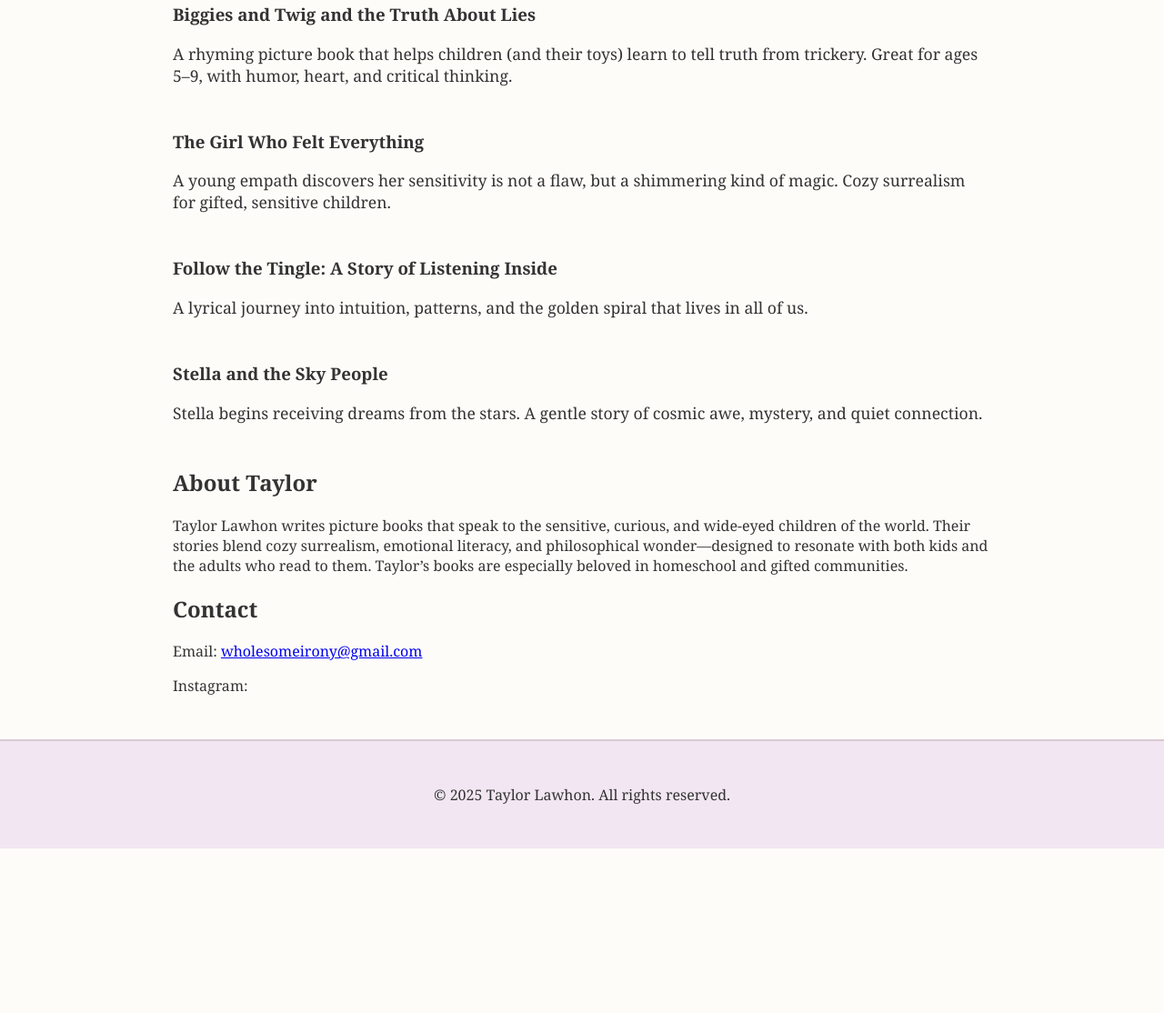
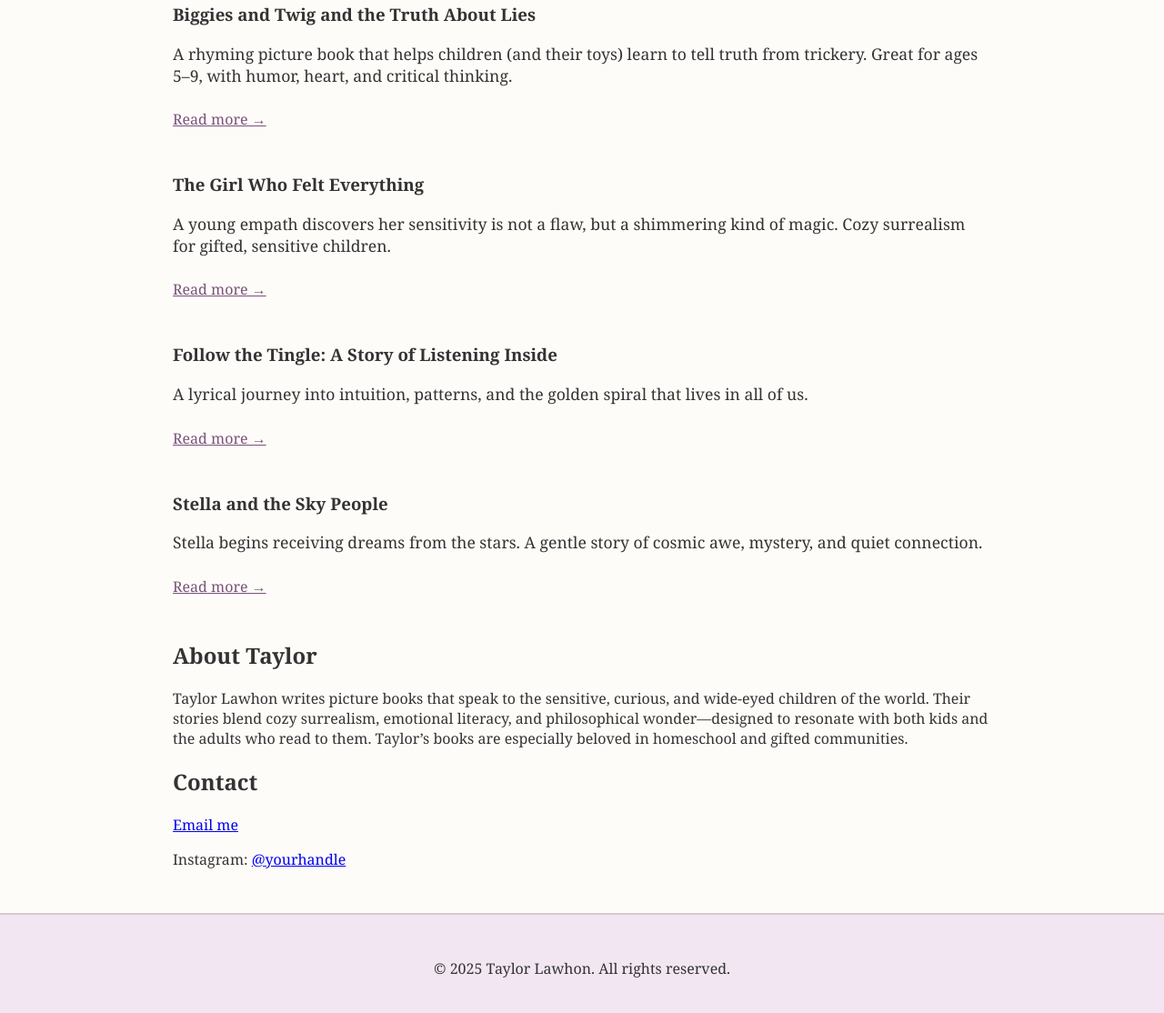
Before and after one commit to taylorlawhon/taylorlawhon.github.io, a plain HTML site: page index.html in a window 1280 px wide. Shown: the part 300-1414 px from the top of the page at 91% size. Before the commit the page ends 1233 px from the top, so only its background shows below. Drawn offline with Linux system fonts and the light colour scheme.

Commit message:
Update index.html

```diff
--- a/index.html
+++ b/index.html
@@ -46,6 +46,12 @@
     .book-section p {
       font-size: 1.1rem;
     }
+    .book-section a {
+      display: inline-block;
+      margin-top: 0.5rem;
+      color: #7a527a;
+      text-decoration: underline;
+    }
     footer {
       text-align: center;
       padding: 2rem;
@@ -71,21 +77,25 @@
       <div class="book-section">
         <h3>Biggies and Twig and the Truth About Lies</h3>
         <p>A rhyming picture book that helps children (and their toys) learn to tell truth from trickery. Great for ages 5–9, with humor, heart, and critical thinking.</p>
+        <a href="biggies-and-twig.html">Read more →</a>
       </div>
 
       <div class="book-section">
         <h3>The Girl Who Felt Everything</h3>
         <p>A young empath discovers her sensitivity is not a flaw, but a shimmering kind of magic. Cozy surrealism for gifted, sensitive children.</p>
+        <a href="the-girl-who-felt-everything.html">Read more →</a>
       </div>
 
       <div class="book-section">
         <h3>Follow the Tingle: A Story of Listening Inside</h3>
         <p>A lyrical journey into intuition, patterns, and the golden spiral that lives in all of us.</p>
+        <a href="follow-the-tingle.html">Read more →</a>
       </div>
 
       <div class="book-section">
         <h3>Stella and the Sky People</h3>
         <p>Stella begins receiving dreams from the stars. A gentle story of cosmic awe, mystery, and quiet connection.</p>
+        <a href="stella-and-the-sky-people.html">Read more →</a>
       </div>
     </section>
 
@@ -96,8 +106,8 @@
 
     <section id="contact">
       <h2>Contact</h2>
-      <p>Email: <a href="mailto:wholesomeirony@gmail.com">wholesomeirony@gmail.com</a></p>
-      <p>Instagram: <a href="https://instagram.com/yourhandle"></a></p>
+      <p><a href="mailto:wholesomeirony@gmail.com">Email me</a></p>
+      <p>Instagram: <a href="https://instagram.com/yourhandle">@yourhandle</a></p>
     </section>
   </main>
 
```
